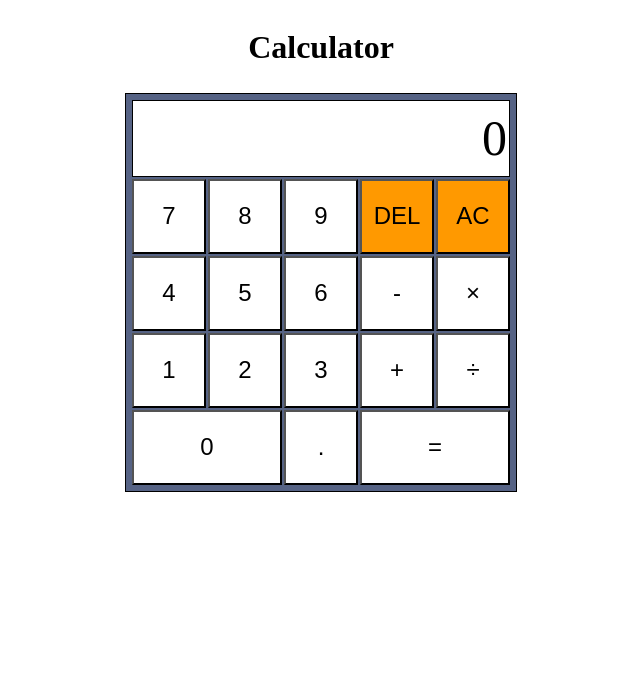
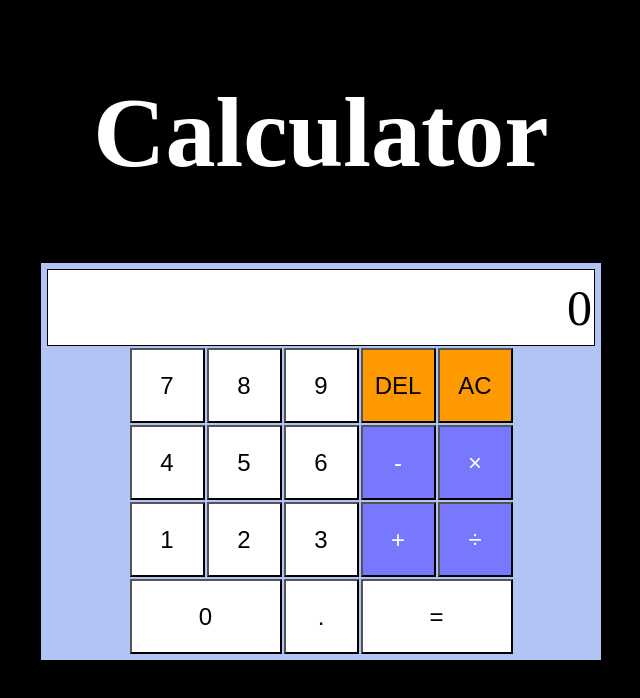
Before and after one commit to MclPio/Calculator, a plain HTML site: page index.html in a window 1280 px wide. Shown: the whole page, without its empty margins (319-959 px from the left). Drawn offline with Linux system fonts and the light colour scheme.

Commit message:
style css

```diff
--- a/style.css
+++ b/style.css
@@ -2,15 +2,20 @@ body {
     display: flex;
     align-items: center;
     flex-direction: column;
+    background-color: black;
 }
 
+h1 {
+    color: white;
+    font-size: 100px;
+}
 .container {
     border: 1px solid black;
     margin: 5px;
     font-size: 0;
     padding: 5px;
-    background-color: #566385;
-    width: 380px;
+    background-color: #b1c4f3;
+    width: 550px;
 }
 
 .display {
@@ -52,4 +57,10 @@ button {
 
 .firstRow, .secondRow, .thirdRow, .fourthRow  {
     display: flex;
+    justify-content: center;
 }
+
+.add, .divide, .subtract, .multiply {
+    background-color: rgb(120, 120, 255);
+    color: white;
+}
```
